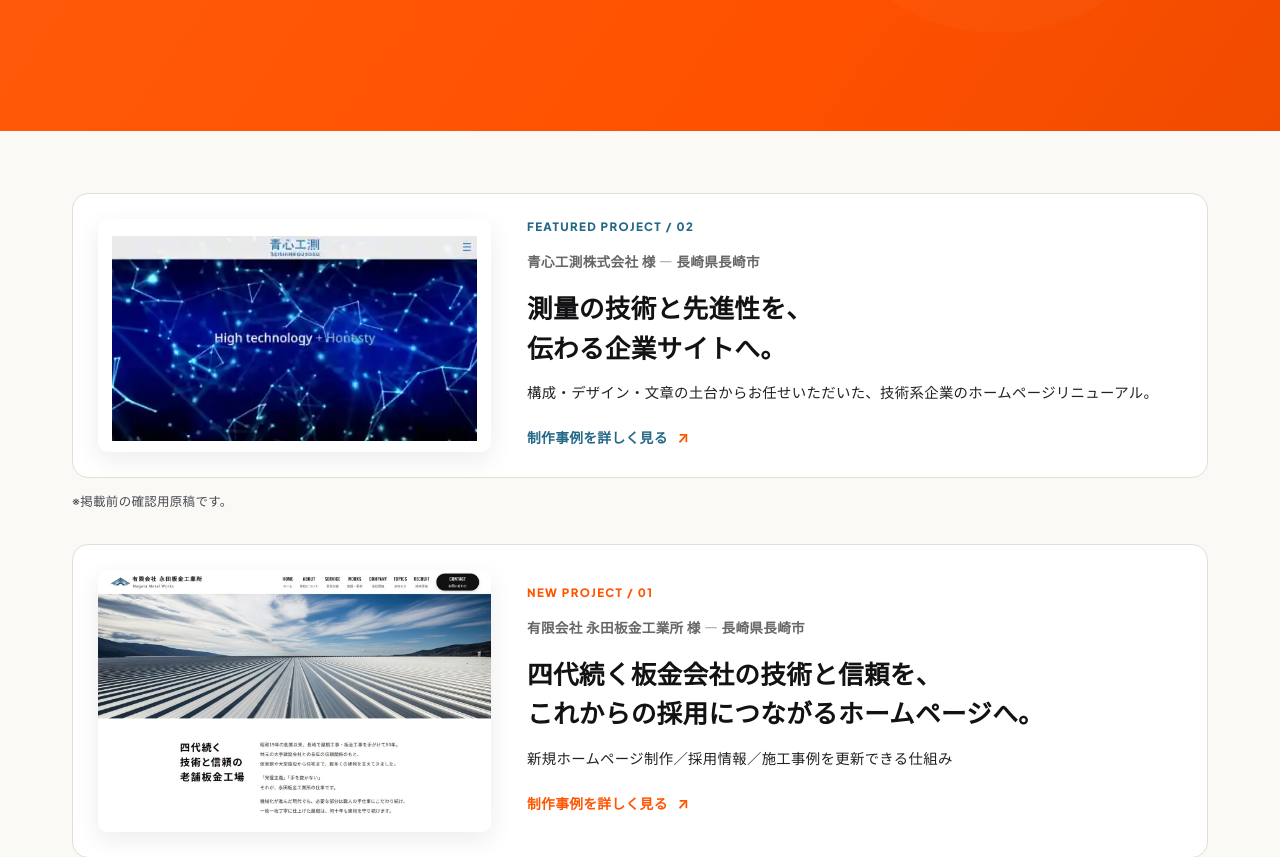
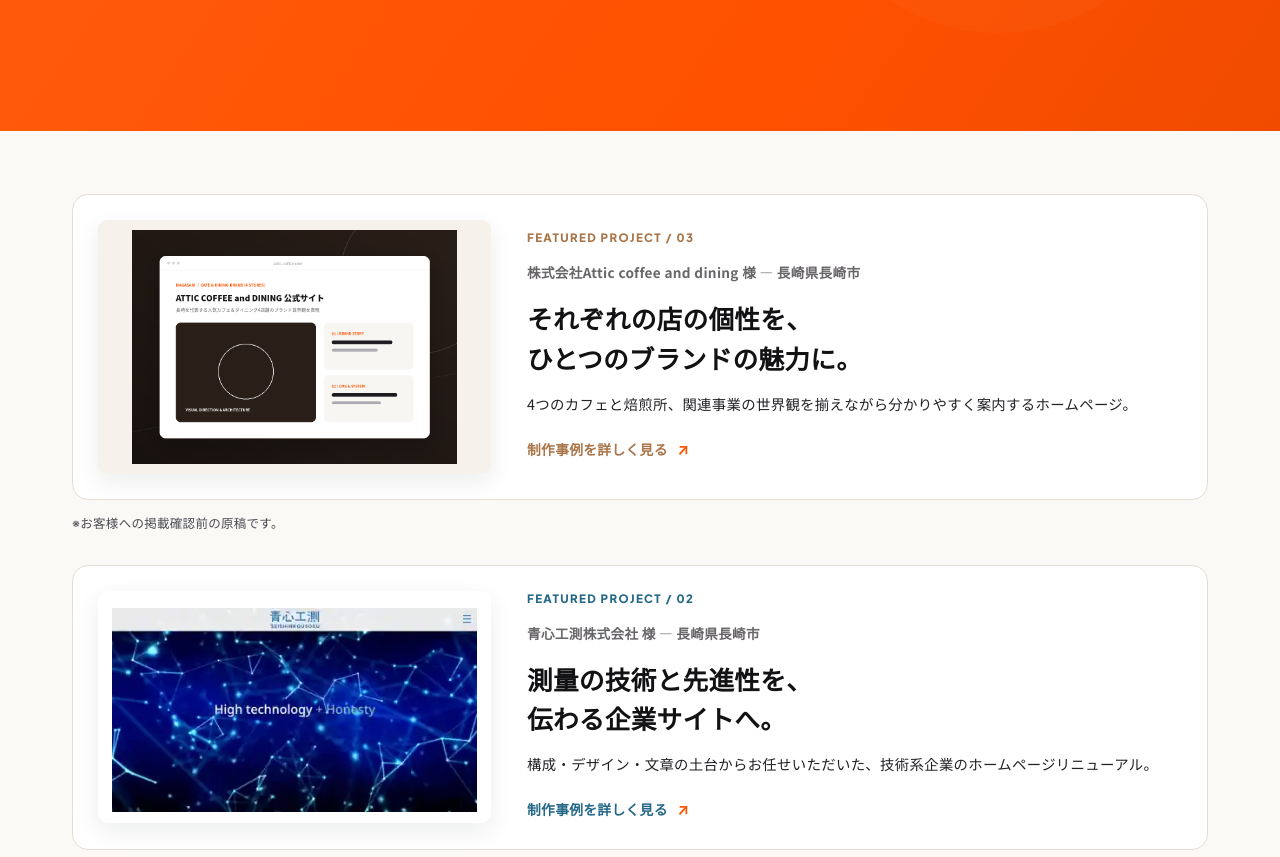
Before and after one commit to orangesorder-web/orangeshare.jp, a plain HTML site: page works.html in a window 1280 px wide. Shown: the part 520-1377 px from the top of the page. Drawn offline with Linux system fonts and the light colour scheme.

Commit message:
Add Attic case to homepage, Works and warm multi-shop story style

```diff
--- a/works.html
+++ b/works.html
@@ -8,7 +8,7 @@
   <link rel="preconnect" href="https://fonts.googleapis.com">
   <link rel="preconnect" href="https://fonts.gstatic.com" crossorigin>
   <link href="https://fonts.googleapis.com/css2?family=Noto+Sans+JP:wght@400;500;700;900&family=Plus+Jakarta+Sans:wght@500;600;700;800&display=swap" rel="stylesheet">
-  <link rel="stylesheet" href="css/style.css?v=seishinpolish20261124a">
+  <link rel="stylesheet" href="css/style.css?v=attic20261124a">
 </head>
 <body>
   <header class="site-header" id="top">
@@ -51,6 +51,7 @@
       </div>
     </section>
 
+<section class="case-spotlight case-spotlight-attic"><div class="container"><a href="works-attic.html" class="case-spotlight-link"><div class="case-spotlight-img"><img src="images/work-attic.png" alt="ATTIC COFFEE AND DININGのホームページ" loading="lazy"></div><div class="case-spotlight-text"><span class="case-spotlight-overline">FEATURED PROJECT / 03</span><small>株式会社Attic coffee and dining 様 — 長崎県長崎市</small><h2>それぞれの店の個性を、<br>ひとつのブランドの魅力に。</h2><p>4つのカフェと焙煎所、関連事業の世界観を揃えながら分かりやすく案内するホームページ。</p><span class="case-spotlight-read">制作事例を詳しく見る <b aria-hidden="true">↗</b></span></div></a><p class="case-spotlight-note">※お客様への掲載確認前の原稿です。</p></div></section>
 <section class="case-spotlight case-spotlight-seishin"><div class="container">
   <a href="works-seishin.html" class="case-spotlight-link">
     <div class="case-spotlight-img"><img src="images/work-seishin.webp" alt="青心工測株式会社の公式サイトのスクリーンショット" loading="lazy"></div>
```
